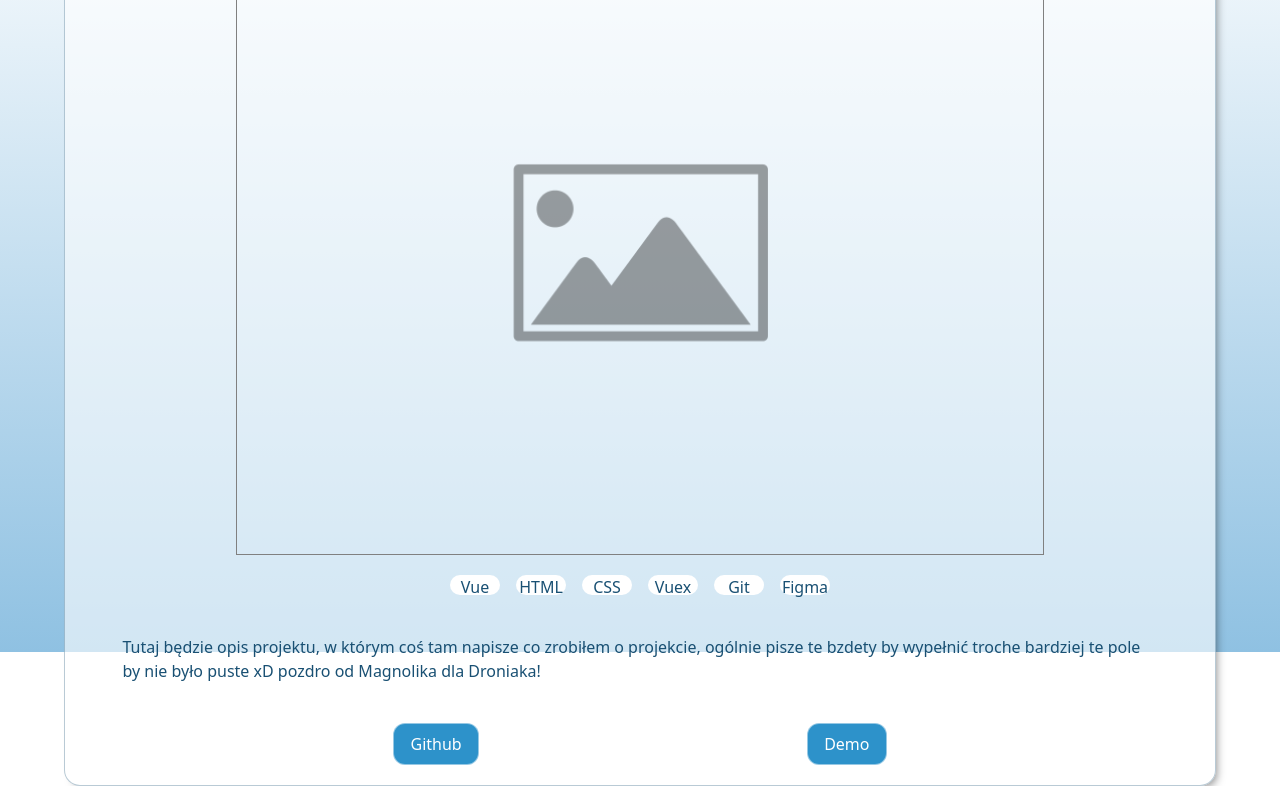
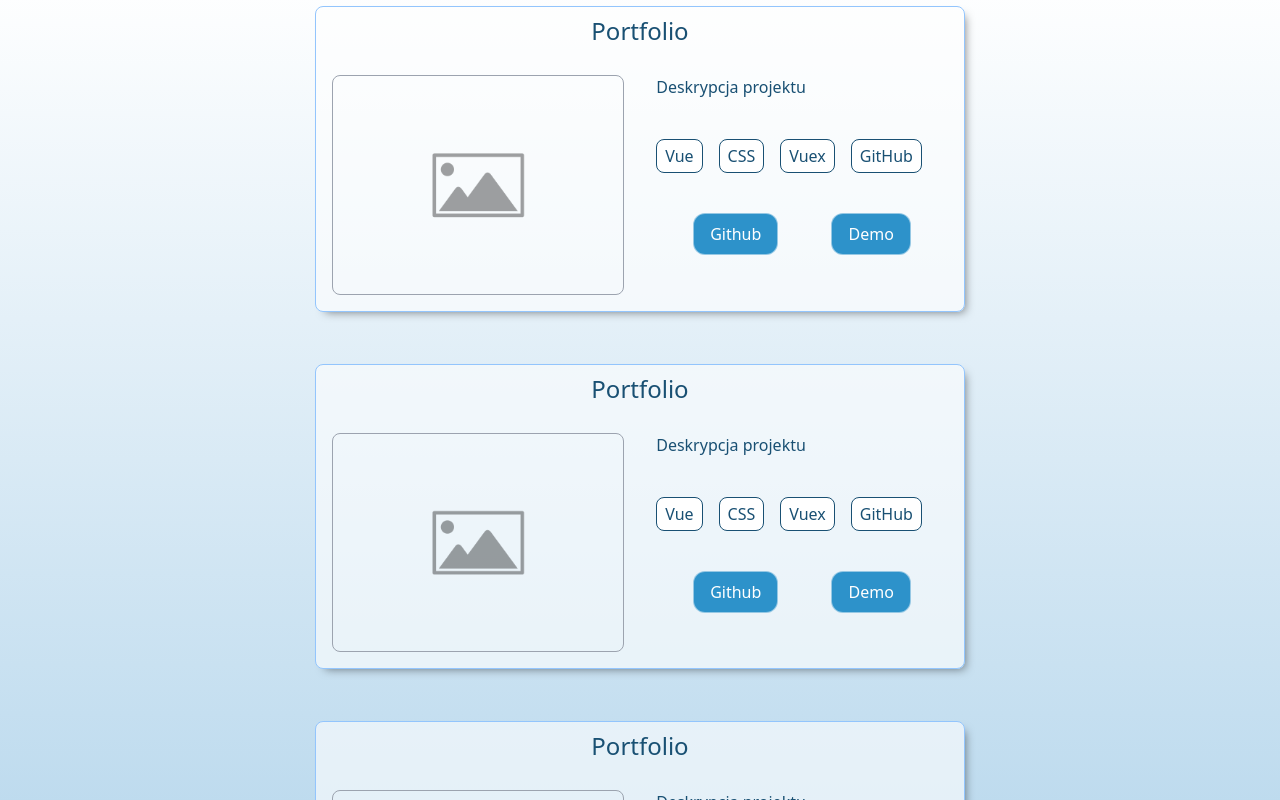
Before and after one commit to MateuszZaniewski/Portfolio, a Vue app: page / in a window 1280 px wide. Shown: the part 780-1580 px from the top of the page. Built offline with nearby package versions, Linux system fonts and the light colour scheme.

Commit message:
finished project skeleton

```diff
--- a/src/Components/Buttons/ProjectRedirectButton.vue
+++ b/src/Components/Buttons/ProjectRedirectButton.vue
@@ -9,8 +9,8 @@ const props = defineProps({
 
 <template>
 
-<div class="bg-[#2D92CA] rounded-xl px-4 py-2 w-auto h-auto">
-    <span class=" text-white">{{ name }}</span>
+<div class="bg-[#2D92CA] rounded-xl px-4 py-2 w-auto h-auto text-white hover:bg-white hover:text-[#195073] hover:border-[#195073]">
+    <a href="#" class="">{{ name }}</a>
 </div>
 
 </template>
--- a/src/Components/Buttons/TechButton.vue
+++ b/src/Components/Buttons/TechButton.vue
@@ -10,7 +10,7 @@ const props = defineProps({
 <template>
 
 <div>
-    <span class="text-[#195073]">{{ tech }}</span>
+    <span class="">{{ tech }}</span>
 </div>
 
 
@@ -21,10 +21,18 @@ const props = defineProps({
 <style scoped>
 
 div {
-    height: 20px;
-    width: 50px;
-    border-radius: 10px;
-    background-color: #ffffff;
+    padding: 0.25rem 0.5rem;
+    background-color: #FFFFFF;
+    border-radius: 0.5rem;
+    color: #195073;
+    border: 1px solid #195073;
+
+}
+
+div:hover {
+    background-color: #195073;
+    color: #ffffff;
+    border: 1px solid #ffffff;
 }
 
 
--- a/src/Components/FormComponents/ProjectSkeleton.vue
+++ b/src/Components/FormComponents/ProjectSkeleton.vue
@@ -3,34 +3,60 @@
 import techButton from '../Buttons/TechButton.vue'
 import redirectButton from '../Buttons/ProjectRedirectButton.vue'
 
+const props = defineProps({
+    projNum: Array,
+    projName : String,
+    obj : Object
+});
+
+console.log(props.obj)
+
 </script>
 
 <template>
 
-<h2 class="text-3xl w-[90%] mx-auto pb-5 text-[#195073]">Projekty</h2>
+<div class="container h-auto w-[90%] mb-20 pb-4
+ mx-auto my-8 text-center rounded-lg border border-solid border-blue-300 bg-opacity-60 bg-white
+ sm:max-w-[650px]
+ lg:w-[100%]
+ xl:mb-5">
+    <h3 class="pt-2 pb-2 text-lg text-[#195073]
+               sm:text-2xl">{{ obj.name}}</h3>
+    <div class="sm:flex">
+        <div class="mx-auto sm:w-[50%] sm:flex sm:justify-center sm:items-start pt-5 m-w-[350px]
+                    ">
+            <div>
+                <img class="rounded-lg w-[90%] mx-auto border border-gray-400" src="../../assets/placeholder-image.png" />
+            </div>
+        </div>
+            <div class="sm:flex flex-col sm:w-[50%]">
+                    <div class="flex justify-left gap-4 flex-wrap pt-5 pb-5 w-[90%] mx-auto
+                                sm:order-2 ">
+                        <div v-for="project in obj.tech" class="">
+                            <techButton :tech="project" />
+                        </div>
+                    </div>
 
-<div class="container h-auto w-[73.333vw] border-lime-500">
-    <h3 class="pt-2 pb-2">Project Name</h3>
-    <div>
-        <img src="../../assets/placeholder-image.png" />
+
+                <div class="sm:order-1">
+                    <div class="text-[#195073] pt-5 pb-5 w-[90%] mx-auto text-left">
+                        <p>{{ obj.desc }}</p>
+                    </div>
+                </div>
+                <div class="sm:order-3">
+                    <div class="flex justify-evenly pt-5 pb-5 sm:order-3">
+                        <redirectButton name="Github"/>
+                        <redirectButton name="Demo"/>
+                    </div>
+                </div>
+
+
+
+            </div>
+
     </div>
-    <div class="flex justify-center gap-4 flex-wrap pt-5 pb-5">
-        <techButton tech="Vue" />
-        <techButton tech="HTML" />
-        <techButton tech="CSS" />
-        <techButton tech="Vuex" />
-        <techButton tech="Git" />
-        <techButton tech="Figma" />
-    </div>
-    <div>
-        <div class="text-[#195073] pt-5 pb-5 w-[90%] mx-auto text-left">
-            <p>Tutaj będzie opis projektu, w którym coś tam napisze co zrobiłem o projekcie, ogólnie pisze te bzdety by wypełnić troche bardziej te pole by nie było puste xD pozdro od Magnolika dla Droniaka!</p>
-        </div>
-        <div class="flex justify-evenly pt-5 pb-5">
-            <redirectButton name="Github"/>
-            <redirectButton name="Demo"/>
-        </div>
-    </div>
+
+
 </div>
 
 </template>
@@ -38,22 +64,13 @@ import redirectButton from '../Buttons/ProjectRedirectButton.vue'
 
 <style scoped>
 
-.container {
-    height: auto;
-    width: 90%;
-    margin: 0 auto;
-    text-align: center;
-    border-radius: 1rem;
-    border: 1px solid rgba(25, 80, 115, 0.30);
-    background: rgba(255, 255, 255, 0.60);
-    box-shadow: 5px 5px 10px -5px rgba(0,0,0,0.5);
-    stroke: 1px white;
+*{
+    box-sizing: border-box;
 }
 
-img {
-    width: 63.077vw;
-    margin: 0 auto;
-    border: 1px solid grey;
+.container {
+    box-shadow: 5px 5px 10px -5px rgba(0,0,0,0.5);
 }
 
+
 </style>
--- a/src/Components/SmallComponents/HeroComponent.vue
+++ b/src/Components/SmallComponents/HeroComponent.vue
@@ -17,7 +17,7 @@ const row3 = ['vuex.png', 'pinia.png', 'git.png', 'github.png'];
                    text-center
         sm:text-[50px] sm:max-w-[600px] sm:leading-[6.5vw] sm:pt-[7.5vw] sm:text-center sm:mx-auto
         lg:text-[60px] lg:max-w-[800px] lg:leading-[5.5vw] lg:pt-[7.5vw] lg:text-center lg:mx-auto
-        xl:text-[4.5vw] xl:leading-[5.15vw] xl:max-w-[1100px] xl:w-[60%] xl:text-center xl:mx-auto xl:pt-0">Cześć! Nazywam się <span class="text-[#E59D23]">Mateusz Zaniewski</span> i jestem <span class="text-[#E59D23]">Frontend Developerem</span></h1>
+        xl:text-[65px] xl:leading-[72px] xl:max-w-[1100px] xl:w-[60%] xl:text-center xl:mx-auto xl:pt-0 ">Cześć! Nazywam się <span class="text-[#E59D23]">Mateusz Zaniewski</span> i jestem <span class="text-[#E59D23]">Frontend Developerem</span></h1>
     </div>
 
 
--- a/src/Components/SmallComponents/ProjectsComponent.vue
+++ b/src/Components/SmallComponents/ProjectsComponent.vue
@@ -1,13 +1,46 @@
 <script setup>
 
 import skeleton from '../FormComponents/ProjectSkeleton.vue'
+
+const project1 = ['Vue', 'HTML5', 'CSS', 'Javascript', 'Vuex', 'Github']
+const project2 = ['HTML5', 'CSS', 'Javascript']
+const project3 = ['Vue', 'HTML5', 'CSS', 'Tailwind', 'Vuex', 'Github', 'Git']
+const project4 = ['Vue', 'HTML5', 'CSS', 'Tailwind', 'Pinia', 'Firebase', 'MongoDb']
+const proj1Name = 'Projekt1'
+const proj2Name = 'Projekt2'
+const proj3Name = 'Projekt3'
+const proj4Name = 'Projekt4'
+
+class Project {
+    constructor(projectName, projectImg, projectDesc, projectTech, gitAction, demoAction ){
+        this.name = projectName,
+        this.img = projectImg,
+        this.desc = projectDesc,
+        this.tech = projectTech,
+        this.git = gitAction,
+        this.demo = demoAction
+    }
+}
+
+
+let proj1 = new Project('Portfolio','../../assets/vuejs.png' , 'Deskrypcja projektu' ,['Vue','CSS','Vuex','GitHub'], true, false)
+
+console.log(proj1)
+
 
 </script>
 
 
 <template>
-<section>
-    <skeleton />
+    <h2 class="text-3xl w-[90%] mx-auto pb-2 pt-8 text-[#195073]
+    sm:text-4xl sm:max-w-[600px]
+    lg:text-center">Projekty</h2>
+<section class="flex flex-col flex-wrap mx-auto
+                lg:flex-row">
+    <skeleton :projNum="project1" :projName="proj1Name" :obj="proj1" class="" />
+    <skeleton :projNum="project2" :projName="proj2Name" :obj="proj1" class="" />
+    <skeleton :projNum="project3" :projName="proj3Name" :obj="proj1" class="" />
+    <skeleton :projNum="project4" :projName="proj4Name" :obj="proj1" class="" />
 </section>
 
 
@@ -18,7 +51,6 @@ import skeleton from '../FormComponents/ProjectSkeleton.vue'
 
 section {
     background: linear-gradient(#FFFFFF, #8FC1E2);
-    height: 100vh;
 }
 
 
```
